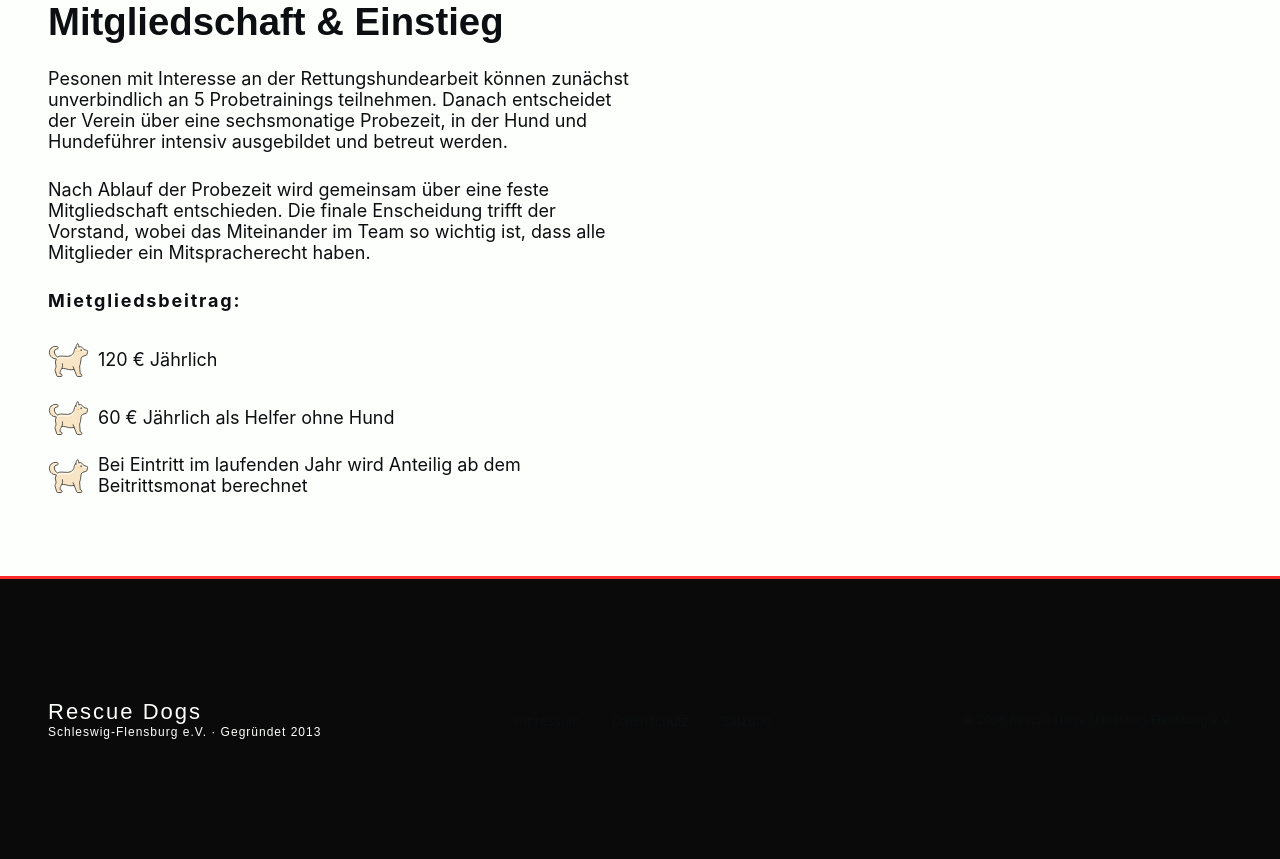
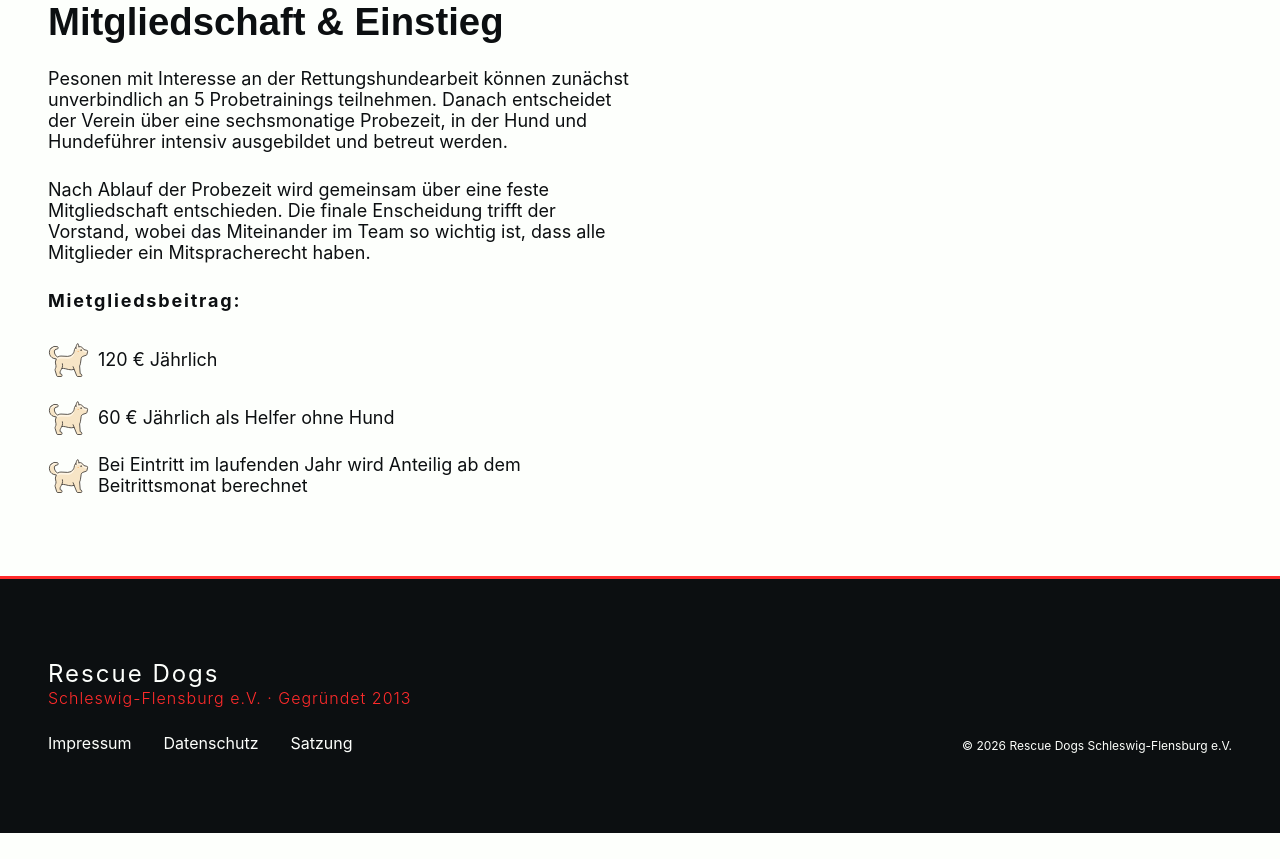
Before and after one commit to LPaulikat/lpaulikat.github.io, an Astro site: page /mitgliedschaft in a window 1280 px wide. Shown: the part 336-1195 px from the top of the page. After the commit the page ends 1169 px from the top, so only its background shows below. Built offline with nearby package versions, Linux system fonts and the light colour scheme; Astro itself is replaced by a stand-in of ours; a web font is replaced by a local one.

Commit message:
updated seo and body styling

```diff
--- a/src/components/Footer.astro
+++ b/src/components/Footer.astro
@@ -1,5 +1,6 @@
 <footer>
     <div class="container">
+        <div class="footer-outer">
             <div class="footer-inner">
                 <div class="footer-brand">
                     Rescue Dogs
@@ -10,21 +11,19 @@
                     <li><a href="#">Datenschutz</a></li>
                     <li><a href="#">Satzung</a></li>
                 </ul>
-            <div class="footer-copy">
-                © 2026 Rescue Dogs Schleswig-Flensburg e.V.
             </div>
+            <div class="footer-copy">© 2026 Rescue Dogs Schleswig-Flensburg e.V.</div>
         </div>
     </div>
 </footer>
 
 <style>
     footer {
-        background: #0a0a0a;
         border-top: 3px solid var(--red);
-        padding: 40px 0;
+        background: var(--black);
     }
 
-    .footer-inner {
+    .footer-outer {
         display: flex;
         flex-direction: column;
         gap: 2rem;
@@ -35,18 +34,19 @@
             flex-direction: row;
         }
     }
-
+    .footer-inner {
+        display: grid;
+        gap: 1.5rem;
+    }
     .footer-brand {
-        font-family: "Bebas Neue", sans-serif;
-        font-size: 22px;
+        font-size: 1.5rem;
         color: var(--white);
         letter-spacing: 2px;
 
         span {
             display: block;
-            font-family: "DM Sans", sans-serif;
-            font-size: 12px;
-            color: var(--gray);
+            font-size: 1rem;
+            color: var(--red);
             letter-spacing: 1px;
             font-weight: 300;
         }
@@ -54,13 +54,14 @@
 
     .footer-links {
         display: flex;
-        gap: 32px;
+        gap: 2rem;
         list-style: none;
+        flex-wrap: wrap;
 
         a {
-            color: var(--gray);
+            color: var(--white);
             text-decoration: none;
-            font-size: 13px;
+            font-size: 1rem;
             transition: color 0.2s;
 
             &:hover {
@@ -70,7 +71,8 @@
     }
 
     .footer-copy {
-        font-size: 12px;
-        color: var(--gray);
+        align-self: end;
+        font-size: 0.75rem;
+        color: var(--white);
     }
 </style>
--- a/src/data/nav.json
+++ b/src/data/nav.json
@@ -1,18 +1,14 @@
 [
   {
-    "href": "#about",
+    "href": "/#about",
     "title": "Verein"
   },
   {
-    "href": "#persons",
-    "title": "Über Uns"
-  },
-  {
-    "href": "#teams",
+    "href": "/#teams",
     "title": "Unsere Teams"
   },
   {
-    "href": "#galerie",
+    "href": "/#galerie",
     "title": "Galerie"
   },
   {
@@ -20,7 +16,7 @@
     "title": "Mitgliedschaft"
   },
   {
-    "href": "#contact",
+    "href": "/#contact",
     "title": "Kontakt"
   }
 ]
--- a/src/layouts/Layout.astro
+++ b/src/layouts/Layout.astro
@@ -4,6 +4,12 @@ import Footer from "../components/Footer.astro";
 import { SEO } from "astro-seo";
 import "glightbox/dist/css/glightbox.min.css";
 import "../styles/main.css";
+
+interface Props {
+    title?: string;
+    imgUrl?: string;
+}
+const { title, imgUrl } = Astro.props;
 ---
 
 <!doctype html>
@@ -19,9 +25,9 @@ import "../styles/main.css";
             description="Rettungshundeverein aus Schleswig-Flensburg – wir trainieren Hunde und Hundeführer für die Suche und Rettung vermisster Menschen."
             openGraph={{
                 basic: {
-                    title: "Rescue Dogs Schleswig-Flensburg e.V.",
+                    title: title ?? "Rescue Dogs Schleswig-Flensburg e.V.",
                     type: "website",
-                    image: "/images/Logo.jpg",
+                    image: imgUrl ?? "/images/Logo.jpg",
                 },
                 optional: {
                     locale: "de_DE",
@@ -42,12 +48,3 @@ import "../styles/main.css";
         </script>
     </body>
 </html>
-
-<style>
-    html,
-    body {
-        margin: 0;
-        width: 100vw;
-        height: 100dwh;
-    }
-</style>
--- a/src/pages/mitgliedschaft.astro
+++ b/src/pages/mitgliedschaft.astro
@@ -4,6 +4,6 @@ import Layout from "../layouts/Layout.astro";
 import memberInfo from "../data/memberInfo.json";
 ---
 
-<Layout>
+<Layout title="Informationen zur Vereinsmitgliedschaft">
     <About {...memberInfo} />
 </Layout>
--- a/src/styles/main.css
+++ b/src/styles/main.css
@@ -35,6 +35,10 @@ body {
     color: var(--black);
     overflow-x: hidden;
     font-size: 1.125rem;
+    width: 100%;
+    height: 100svh;
+    display: grid;
+    grid-template-rows: auto 1fr auto;
 }
 h1,
 h2,
```
Lines whose indentation alone changed are shown as unchanged.
